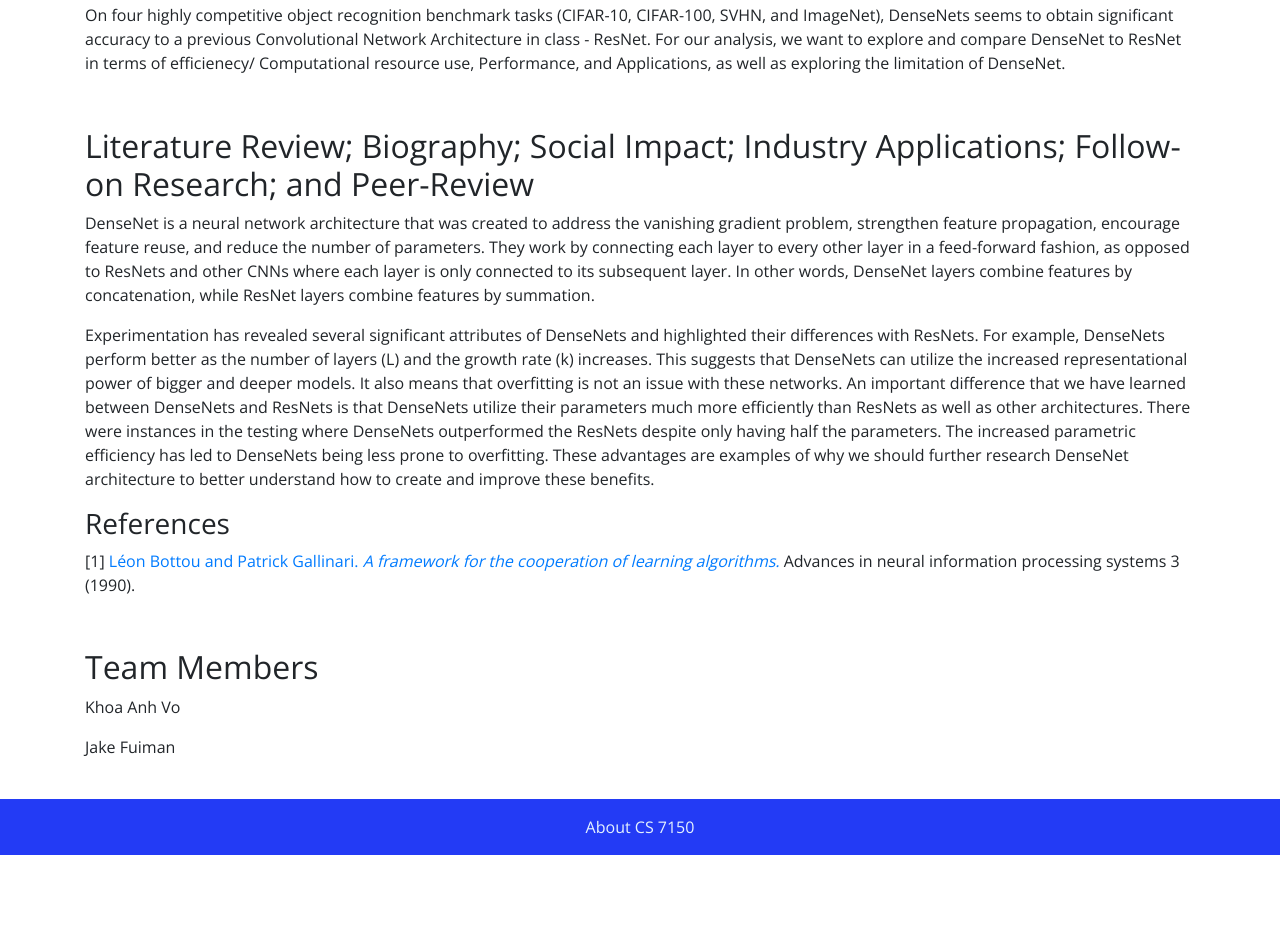
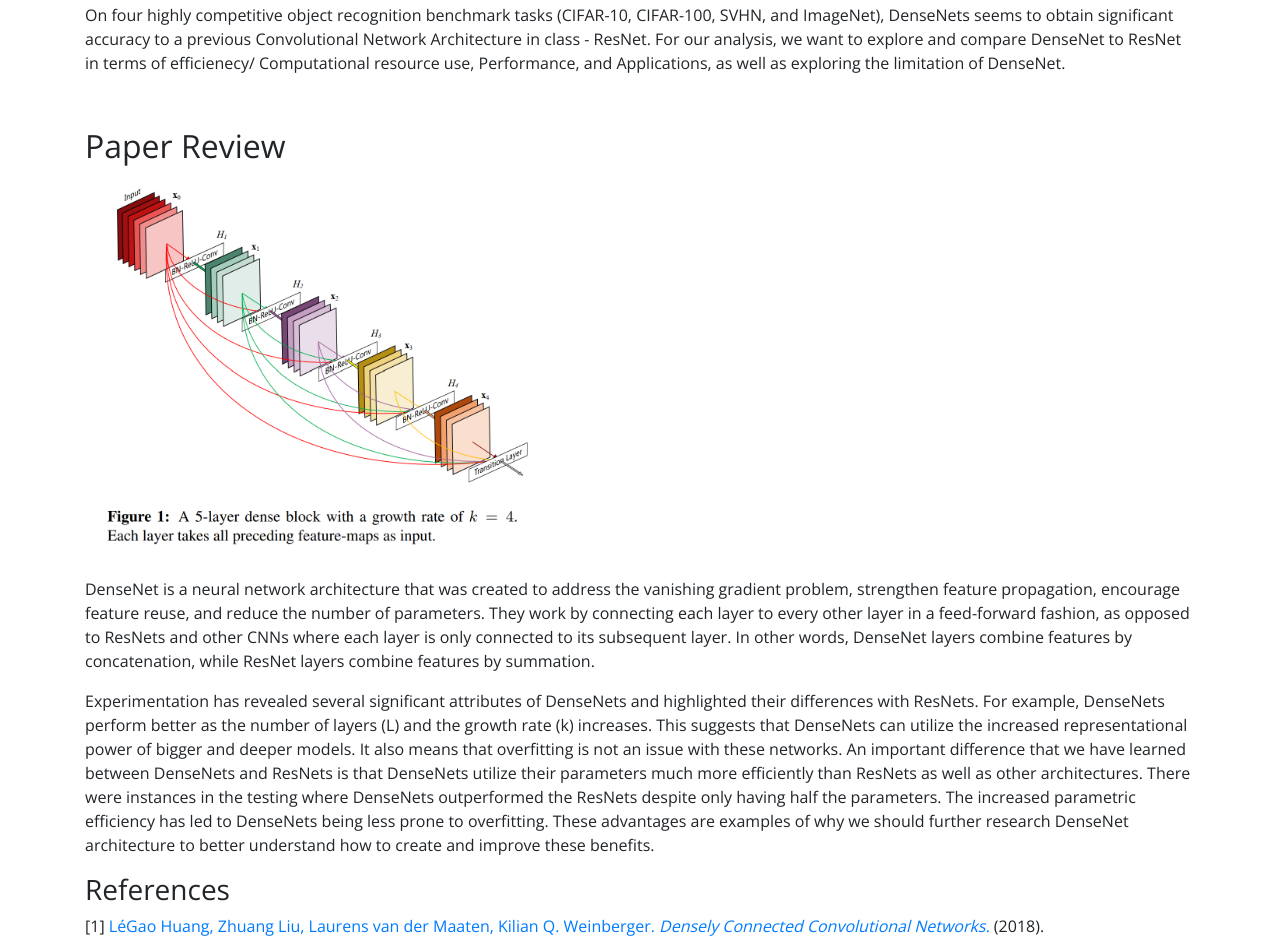
Before and after one commit to khoavo1901/DS-4440-DenseNet, a plain HTML site: page index.html in a window 1280 px wide. Shown: the part 539-1480 px from the top of the page. Before the commit the page ends 1394 px from the top, so only its background shows below. Drawn offline with nearby package versions, Linux system fonts and the light colour scheme.

Commit message:
Adding pictures to description and fix paper description

```diff
--- a/index.html
+++ b/index.html
@@ -52,7 +52,8 @@
   For our analysis, we want to explore and compare DenseNet to ResNet in terms of efficienecy/ Computational resource
   use, Performance, and Applications, as well as exploring the limitation of DenseNet.
 </p>
-<h2>Literature Review; Biography; Social Impact; Industry Applications; Follow-on Research; and Peer-Review</h2>
+<h2>Paper Review</h2>
+<img src="resource\DenseNet_Architecture.png" alt="Description of the image">
 
 <p>DenseNet is a neural network architecture that was created to address the vanishing gradient problem, strengthen feature propagation,
  encourage feature reuse, and reduce the number of parameters. They work by connecting each layer to every other layer in a feed-forward fashion,
@@ -71,10 +72,10 @@
 
 <h3>References</h3>
 
-<p><a name="bottou-1990">[1]</a> <a href="https://papers.baulab.info/Bottou-1990.pdf"
-  >L&eacute;on Bottou and Patrick Gallinari.
-  <em>A framework for the cooperation of learning algorithms.</em></a>
-  Advances in neural information processing systems 3 (1990).
+<p><a name="DenseNet">[1]</a> <a href="https://arxiv.org/pdf/1608.06993.pdf"
+  >L&eacute;Gao Huang, Zhuang Liu, Laurens van der Maaten, Kilian Q. Weinberger.
+  <em>Densely Connected Convolutional Networks.</em></a>
+  (2018).
 </p>
 
 <h2>Team Members</h2>
--- a/style.css
+++ b/style.css
@@ -50,6 +50,11 @@ h2 {
   line-height: 1.3;
 }
 
+img{
+  float: middle;
+  margin: 0 10px 10px 0;
+  width: 30em;
+}
 .citation {
   margin-top: 15px;
   clear: both;
```
Also changed, not shown: resource/DenseNet_Architecture.png (added).
